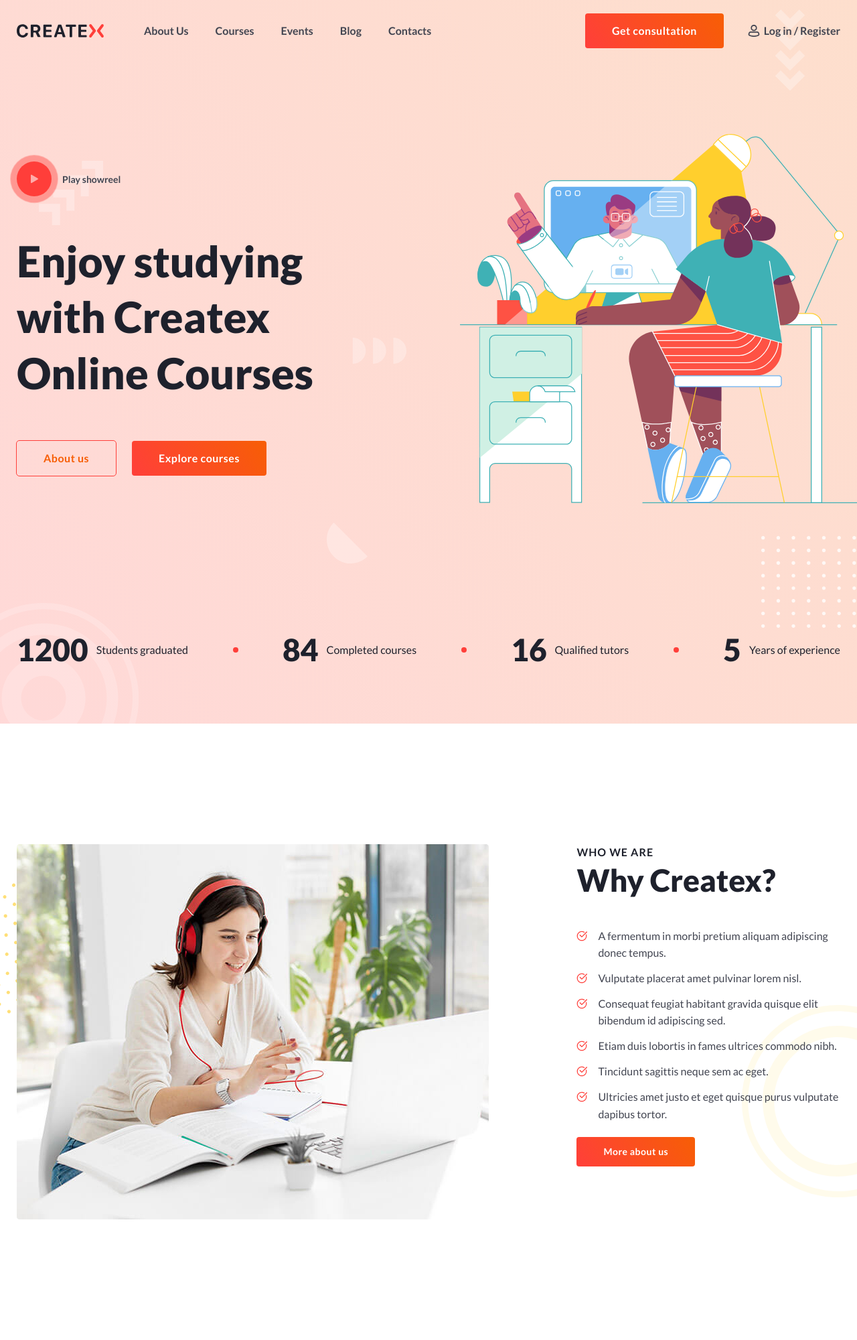
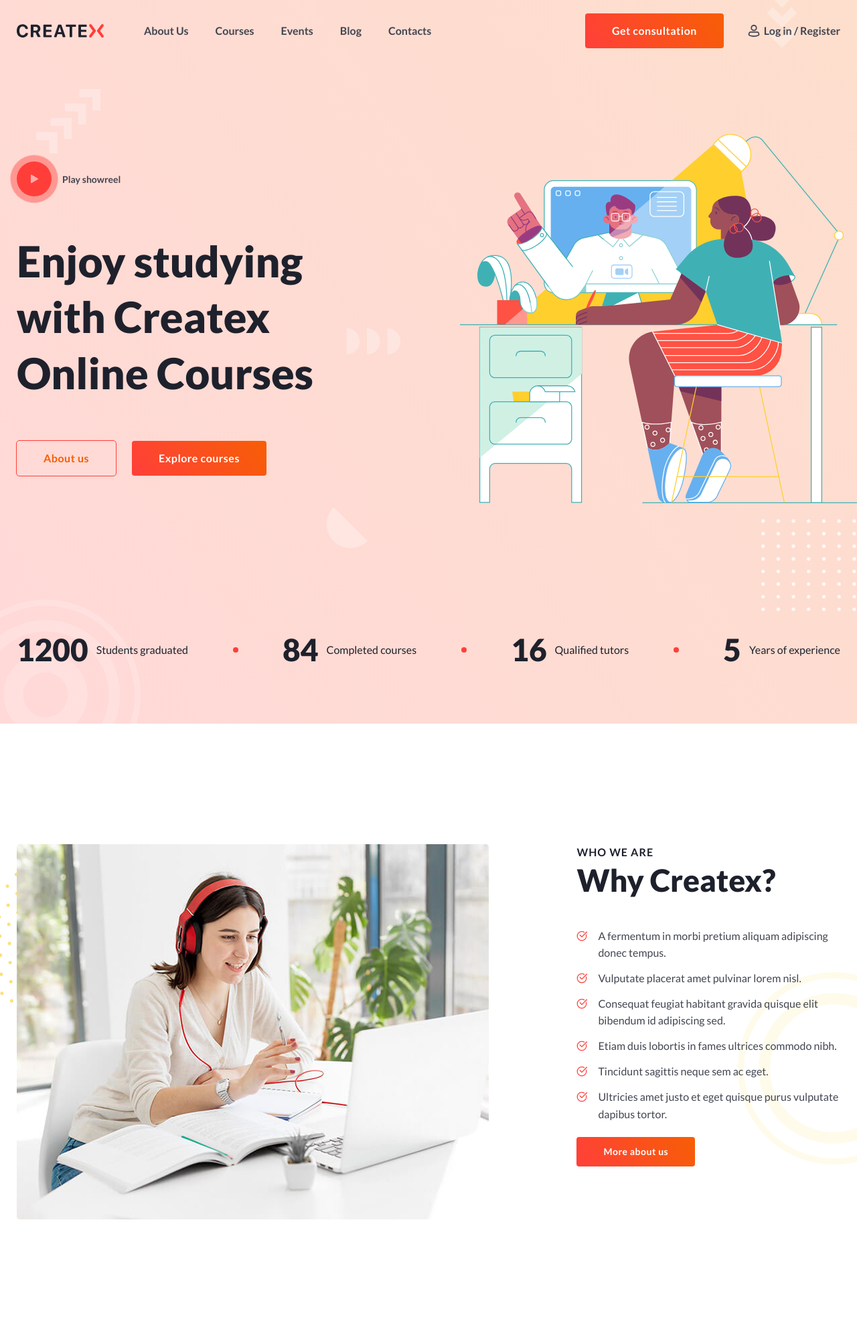
Before and after one commit to Huntter111/Lessons_cources, a PHP site: page / in a window 1280 px wide. Shown: the whole page at 67% size. Run offline with PHP 8.4, Linux system fonts and the light colour scheme.

Commit message:
fixed: bags decor

```diff
--- a/lesson_15/css/style.css
+++ b/lesson_15/css/style.css
@@ -90,9 +90,10 @@ body {
 
 .main-block__container {
 	position: relative;
-	z-index: 5;
+	z-index: 50;
 }
 .main-block {
+	position: relative;
 	padding: 200px 0 80px 0;
 	background: linear-gradient(55.95deg, rgba(255, 64, 58, 0.2) 0%, rgba(247, 94, 5, 0.2) 100%);
 }
@@ -224,53 +225,53 @@ body {
 	height: 100%;
 	top: 0;
 	left: 0;
-	z-index: 1;
+	/* z-index: 1; */
 }
 .decor-main__item {
 	position: absolute;
-	z-index: 2;
+	/* z-index: 2; */
 }
 .decor-main__item--1 {
 	background: url('../img/main/decor-1.svg') 0 0 no-repeat;
 	width: 96px;
 	height: 96px;
-	top: 12%;
-	left: 4.5%;
+	top: 12.3%;
+	left: 4.2%;
 }
 .decor-main__item--2 {
 	background: url('../img/main/decor-2.svg') 0 0 no-repeat;
 	width: 284px;
 	height: 284px;
-	top: 45%;
-	left: -6%;
+	bottom: -9.2%;
+	left: -5.8%;
 }
 .decor-main__item--3 {
 	background: url('../img/main/decor-3.svg') 0 0 no-repeat;
 	width: 88px;
 	height: 47px;
-	top: 25%;
-	left: 40.7%;
+	top: 45%;
+	left: 40%;
 }
 .decor-main__item--4 {
 	background: url('../img/main/decor-4.svg') 0 0 no-repeat;
 	width: 61px;
 	height: 61px;
-	top: 39%;
+	top: 70.1%;
 	left: 38.1%;
 }
 .decor-main__item--5 {
 	background: url('../img/main/decor-1.svg') 0 0 no-repeat;
 	width: 96px;
 	height: 96px;
-	top: 1%;
-	right: 4.1%;
+	top: -4.1%;
+	right: 5%;
 	transform: rotate(135deg);
 }
 .decor-main__item--6 {
 	background: url('../img/main/decor-5.svg') 0 0 no-repeat;
 	width: 187px;
 	height: 137px;
-	top: 40%;
+	bottom: 15.5%;
 	right: -3.4%;
 }
 /* ============================================ */
@@ -279,9 +280,11 @@ body {
 
 .block-about__container {
 	position: relative;
-	z-index: 2;
+	z-index: 50;
 }
-
+.block-about {
+	position: relative;
+}
 .about-us {
 	padding: 180px 0 180px 0;
 	display: flex;
@@ -318,6 +321,11 @@ body {
 	top: 5px;
 	left: 0;
 }
+.about-us__item:hover::before {
+	content: '';
+	transform: scale(1.2);
+	transition: transform 1s ease;
+}
 
 .about-us__item:not(:last-child) {
 	margin-bottom: 12px;
@@ -346,15 +354,15 @@ body {
 	background: url('../img/about-us/decor/01.svg') 0 0 no-repeat;
 	width: 216px;
 	height: 225px;
-	top: 65%;
-	left: -6%;
+	top: 22.2%;
+	left: -5.7%;
 	opacity: 0.8;
 }
 .decor-about-us__item--2 {
 	background: url('../img/about-us/decor/02.svg') 0 0 no-repeat;
 	width: 287px;
 	height: 287px;
-	top: 75%;
-	right: -9%;
+	top: 40.4%;
+	right: -8.5%;
 	opacity: 0.8;
 }
```
